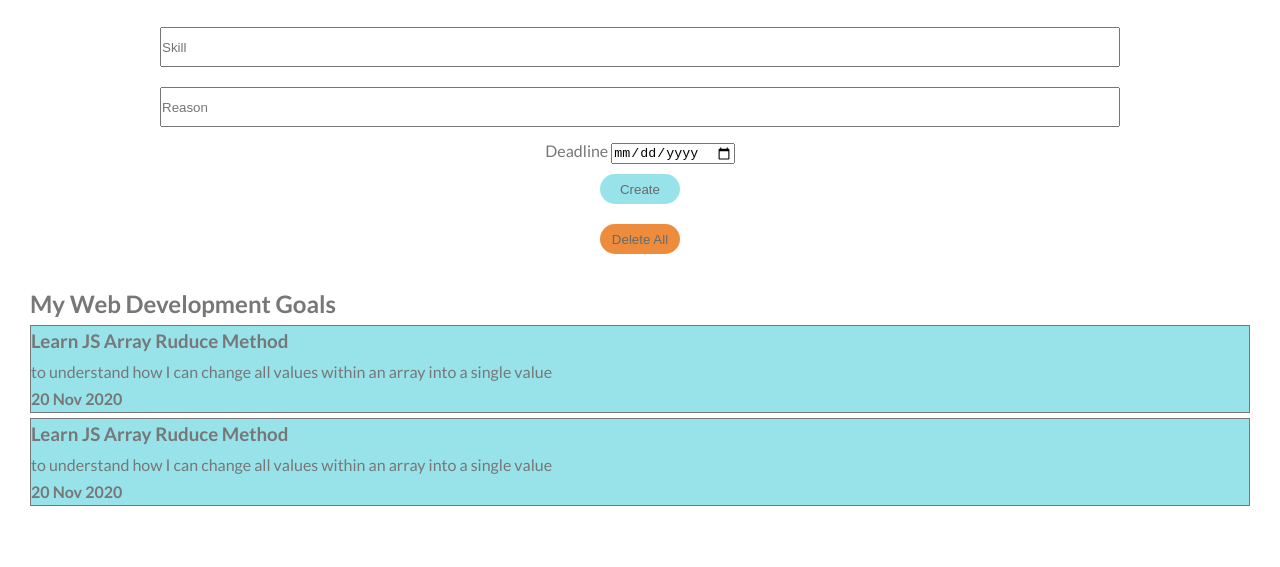
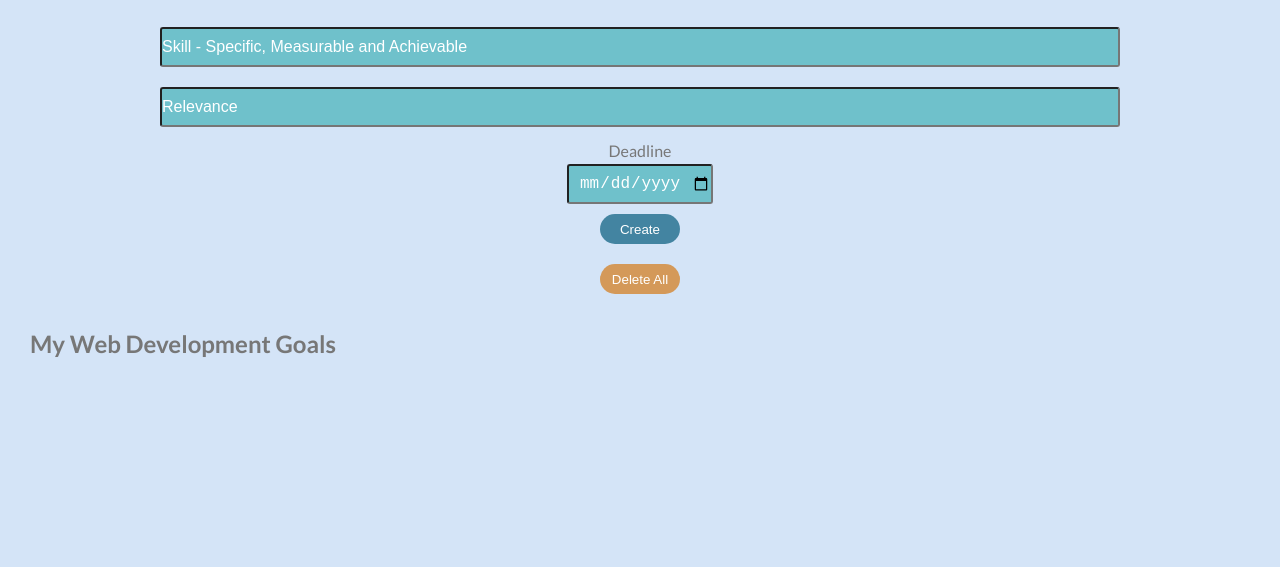
Before and after one commit to AlHood77/week6_wk-end_homework_web-dev_skill_bucket_list, a plain HTML site: page index.html in a window 1280 px wide. Shown: the part 233-800 px from the top of the page. Drawn offline with Linux system fonts and the light colour scheme.

Commit message:
styling added to form inputs

```diff
--- a/css/main.css
+++ b/css/main.css
@@ -11,13 +11,14 @@ body {
     line-height: 1.7;
     color: #777;
     padding: 30px;
+    background-color: #D4E4F7;
 }
 
 .header {
     height: 25vh;
     background-image: linear-gradient(
         to right bottom,
-      rgba(126, 221, 228, 0.8),
+      rgba(52, 123, 152, 0.8),
       rgba(96, 199, 202, 0.8)),
         url(../img/header.jpg);
         background-position: center;
@@ -38,6 +39,7 @@ body {
 .heading-primary {
     color: #fff;
     text-transform: uppercase;
+
 
 }
 
@@ -113,6 +115,40 @@ body {
 .form-item-text input {
     width: 75vw;
     height: 40px;
+    background-color: #6FC1CB;
+    color: #fff;
+    font-size: 16px;
+    outline: none;
+    border-radius: 3px;;
+}
+
+.form-item-text input:hover {
+    background-color: #3B7D8E;
+}
+
+::placeholder { /* Chrome, Firefox, Opera, Safari 10.1+ */
+    color: #fff;
+    opacity: 1; /* Firefox */
+  }
+
+  .form-item-date {
+    display: flex;
+    flex-direction: column;
+    width: 100%;
+    align-items: center;
+  }
+  .form-item-date input {
+    height: 40px;
+    background-color: #6FC1CB;
+    color: #fff;
+    font-size: 16px;
+    outline: none;
+    border-radius: 3px;
+    text-align: center;
+}
+
+.form-item-date input:hover {
+    background-color: #3B7D8E;
 }
 
 
@@ -126,13 +162,13 @@ body {
 }
 
 .btn-create {
-    background-color: rgba(126, 221, 228, 0.8);
-    color: rgb(101, 108, 109);
+    background-color: rgba(52, 123, 152, 0.9);
+    color: #fff;
 }
 
 .btn-delete {
-    background-color: rgba(233, 112, 13, 0.8);
-    color: rgb(101, 108, 109);
+    background-color: rgba(212, 146, 73, 0.9);
+    color: #fff;
 }
 
 
@@ -151,10 +187,13 @@ body {
     border: #777 solid;
     border-width: 1px;
     list-style-type: none;
-    background-color: rgba(126, 221, 228, 0.8);
-    margin-bottom: 5px;
-
-
+    background-image: linear-gradient(
+        to right bottom,
+      rgba(52, 123, 152, 0.8),
+      rgba(96, 199, 202, 0.8));
+    margin-bottom: 15px;
+    color: #fff;
+    box-shadow: 1px 1px 2px 4px rgba(70, 65, 65, 0.4);
 }
 
 #deleteItem {
--- a/index.html
+++ b/index.html
@@ -25,12 +25,12 @@
 
             <div class="form-item-text">
                 <label for="skill" class="primary"></label>
-                <input type="text" id="skill" placeholder="Skill" required/>
+                <input type="text" id="skill" placeholder="Skill - Specific, Measurable and Achievable" required/>
             </div>
 
             <div class="form-item-text">
                 <label for="reason" ></label>
-                <input type="text" id="reason" placeholder="Reason" />
+                <input type="text" id="reason" placeholder="Relevance" />
             </div>
 
             <div class="form-item-date">
@@ -58,16 +58,7 @@
 
     <ul id="skill-list">
 
-        <li class="skill-list-item">
-            <h3>Learn JS Array Ruduce Method</h3>
-            <p>to understand how I can change all values within an array into a single value</p>
-            <h4>20 Nov 2020</h4>
-        </li>
-        <li class="skill-list-item">
-            <h3>Learn JS Array Ruduce Method</h3>
-            <p>to understand how I can change all values within an array into a single value</p>
-            <h4>20 Nov 2020</h4>
-        </li>
+
     </ul>
 
 
```
